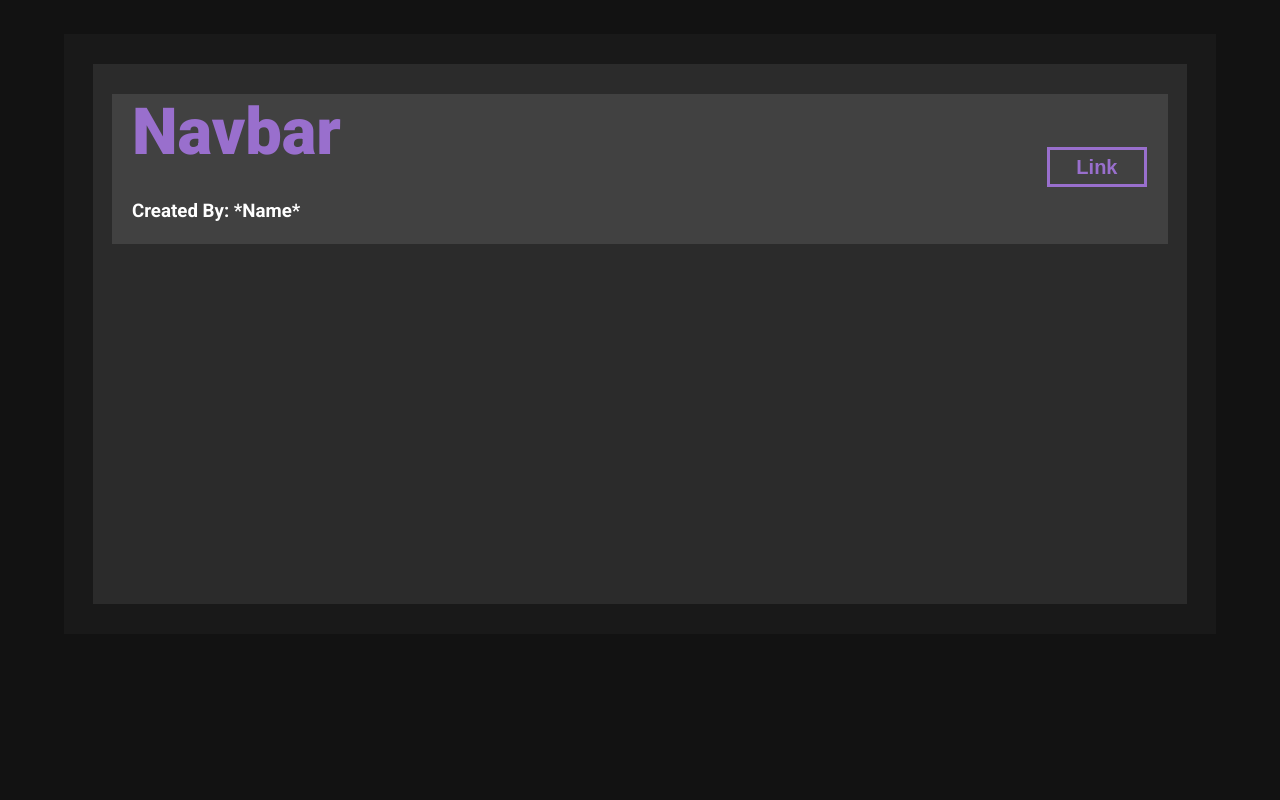
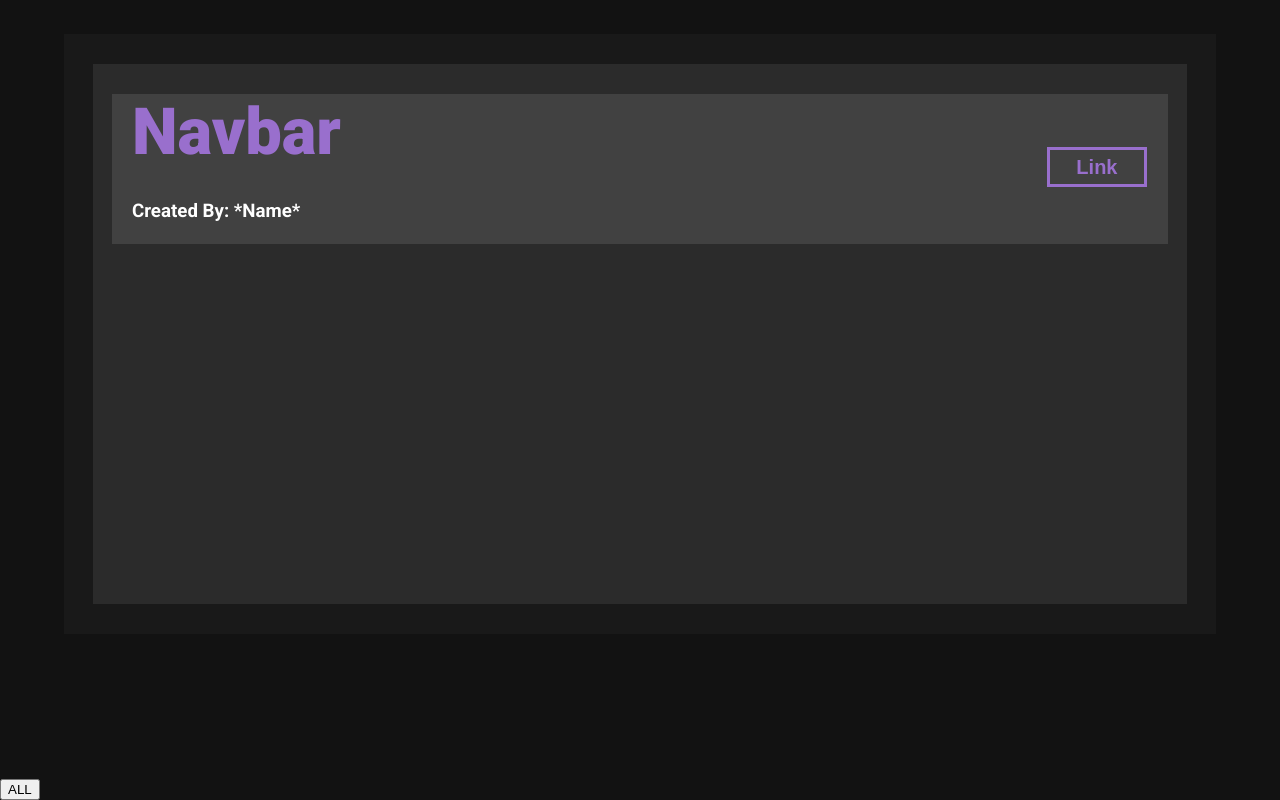
Before and after one commit to yash-nait/SUP, a React (Create React App) app in the folder client/: page / in a window 1280 px wide. Shown: the part 5205-6005 px from the top of the page. Before the commit the page ends 5984 px from the top, so only its background shows below. Built offline with nearby package versions, Linux system fonts and the light colour scheme.

Commit message:
add render all components from db

```diff
--- a/client/public/styles.css
+++ b/client/public/styles.css
@@ -179,3 +179,10 @@ h1 {
 .form-input {
   margin: 30px 0;
 }
+
+/* REQUEST DIVISIONS */
+
+.req-bkg{
+  background-color: rgba(255, 255, 255, 0.03);
+  margin: 30px;
+}
--- a/client/src/components/AddComponent.jsx
+++ b/client/src/components/AddComponent.jsx
@@ -1,4 +1,4 @@
-import React, {Components, useState} from "react"
+import React, {useState} from "react"
 import api from '../api'
 
 function AddComponent(props){
--- a/client/src/components/App.js
+++ b/client/src/components/App.js
@@ -1,10 +1,10 @@
 import React from "react";
-import { BrowserRouter as Router, Route, Switch } from 'react-router-dom'
 import Navbar from "./Navbar"
 import Landing from "./Landing"
 import SearchBar from "./SearchBar";
 import Card from "./Card";
 import Add from "./Add";
+import RenderAll from "./RenderAll"
 
 function App() {
   return (
@@ -27,6 +27,7 @@ function App() {
         <Card />
       </div>
       <Add />
+      <RenderAll />
     </div>
   );
 }
--- /dev/null
+++ b/client/src/components/RenderAll.jsx
@@ -0,0 +1,34 @@
+import React, {useState} from 'react'
+import api from '../api'
+import RequestDiv from './RequestDiv';
+
+function RenderAll(){
+
+  const [allComp, setAllComp] = useState([]);
+
+  const allComps = () => {
+    api.getAllComponents().then((comps) => {
+      console.log(comps.data.data);
+      setAllComp(comps.data.data)
+    })
+  }
+
+  const createReq = (vari) => {
+    return <RequestDiv
+      key = {vari._id}
+      title = {vari.title}
+      type = {vari.type}
+      link = {vari.link}
+      desc = {vari.description}
+    />;
+  }
+
+  return (
+    <div>
+      <button onClick={allComps}>ALL</button>
+      {allComp.map(createReq)}
+    </div>
+  );
+}
+
+export default RenderAll;
--- /dev/null
+++ b/client/src/components/RequestDiv.jsx
@@ -0,0 +1,14 @@
+import React from "react";
+
+function RequestDiv(props){
+    return (
+        <div className="req-bkg">
+            <h3>{props.title}</h3>
+            <h4>{props.type}</h4>
+            <a href={"https://"+props.link}><button>{props.link}</button></a>
+            <h4>{props.desc}</h4>
+        </div>
+    )
+}
+
+export default RequestDiv;
```
